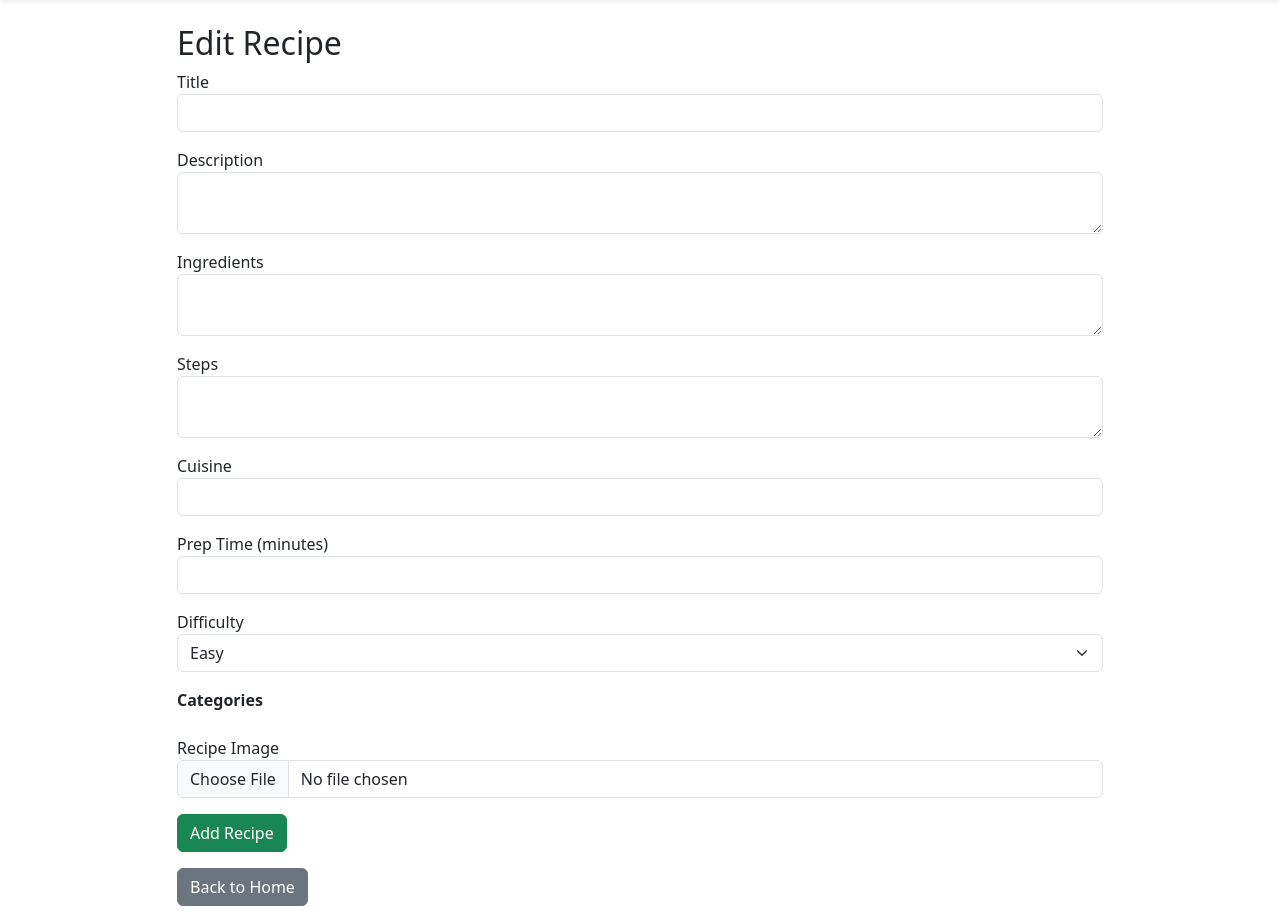
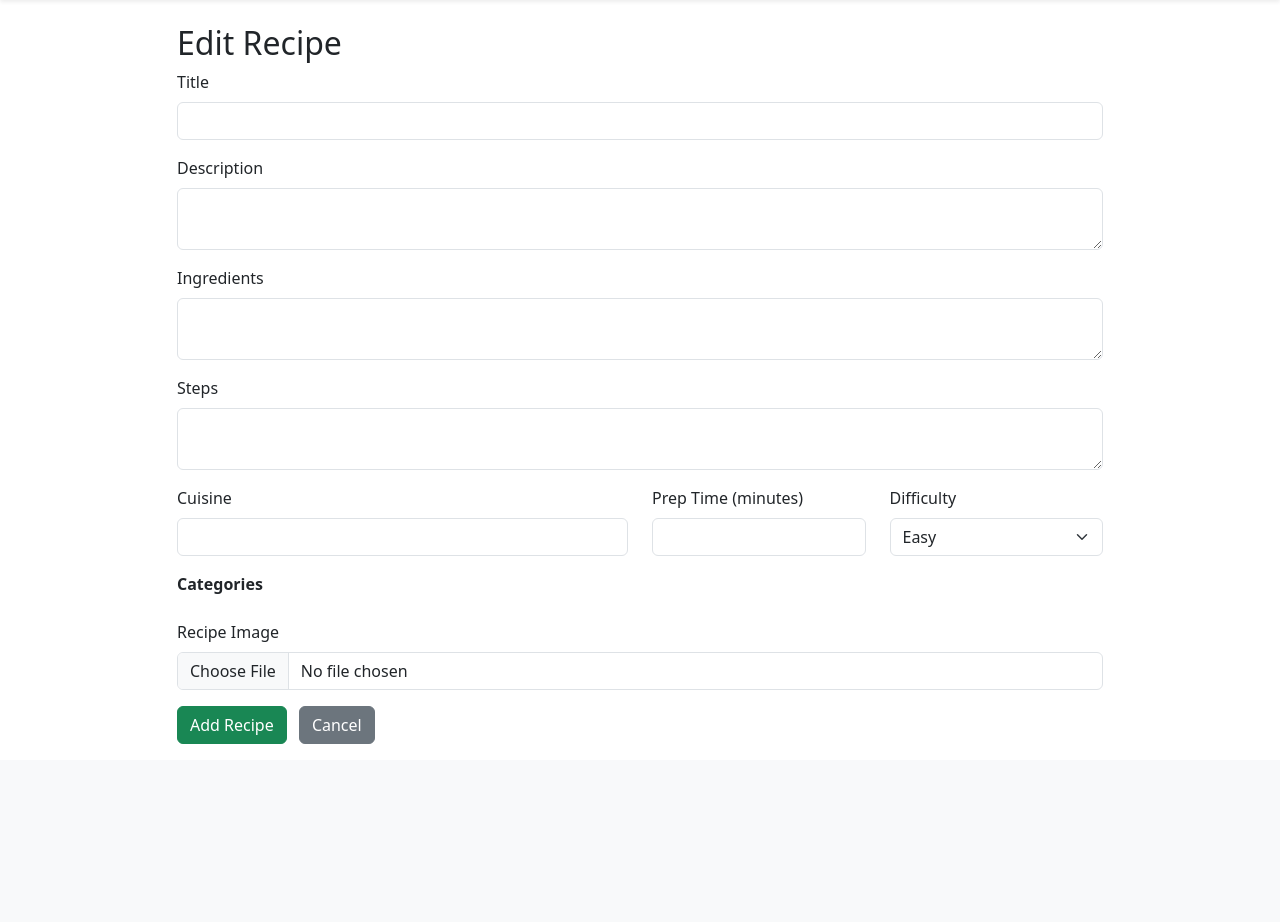
Before and after one commit to Danut89/Project_Online_Cookbook, a Flask app: template app/templates/edit_recipe.html in a window 1280 px wide. Shown: the part 56-978 px from the top of the page. After the commit the page ends 800 px from the top, so only its background shows below. Run offline with Flask 3, Linux system fonts and the light colour scheme; the template is opened without the code that fills it: values that come from a table or form of the project are taken from there, others are empty; some libraries are stand-ins or nearby versions.

Commit message:
Improved layout for edit_recipe and profile pages

```diff
--- a/app/templates/edit_recipe.html
+++ b/app/templates/edit_recipe.html
@@ -1,43 +1,44 @@
 {% extends "base.html" %}
 {% block content %}
 <h2>Edit Recipe</h2>
+
 <form method="POST" action="{{ url_for('main.edit_recipe', recipe_id=recipe.id) }}" enctype="multipart/form-data">
     {{ form.hidden_tag() }}
 
-        <p>
-            <label for="{{ form.title.id }}">{{ form.title.label }}</label>
+    <div class="mb-3">
+        {{ form.title.label(class="form-label") }}
         {{ form.title(class="form-control") }}
-        </p>
+    </div>
 
-        <p>
-            <label for="{{ form.description.id }}">{{ form.description.label }}</label>
+    <div class="mb-3">
+        {{ form.description.label(class="form-label") }}
         {{ form.description(class="form-control") }}
-        </p>
+    </div>
 
-        <p>
-            <label for="{{ form.ingredients.id }}">{{ form.ingredients.label }}</label>
+    <div class="mb-3">
+        {{ form.ingredients.label(class="form-label") }}
         {{ form.ingredients(class="form-control") }}
-        </p>
+    </div>
 
-        <p>
-            <label for="{{ form.steps.id }}">{{ form.steps.label }}</label>
+    <div class="mb-3">
+        {{ form.steps.label(class="form-label") }}
         {{ form.steps(class="form-control") }}
-        </p>
+    </div>
 
-        <p>
-            <label for="{{ form.cuisine.id }}">{{ form.cuisine.label }}</label>
+    <div class="row">
+        <div class="col-md-6 mb-3">
+            {{ form.cuisine.label(class="form-label") }}
             {{ form.cuisine(class="form-control") }}
-        </p>
-
-        <p>
-            <label for="{{ form.prep_time.id }}">{{ form.prep_time.label }}</label>
+        </div>
+        <div class="col-md-3 mb-3">
+            {{ form.prep_time.label(class="form-label") }}
             {{ form.prep_time(class="form-control") }}
-        </p>
-
-        <p>
-            <label for="{{ form.difficulty.id }}">{{ form.difficulty.label }}</label>
+        </div>
+        <div class="col-md-3 mb-3">
+            {{ form.difficulty.label(class="form-label") }}
             {{ form.difficulty(class="form-select") }}
-        </p>
+        </div>
+    </div>
 
     <!-- ✅ Categories Section -->
     <div class="mb-3">
@@ -50,13 +51,14 @@
         {% endfor %}
     </div>
 
-        <p>
-            <label for="{{ form.image.id }}">{{ form.image.label }}</label>
+    <div class="mb-3">
+        {{ form.image.label(class="form-label") }}
         {{ form.image(class="form-control") }}
-        </p>
+    </div>
 
-        <p>{{ form.submit(class="btn btn-success") }}</p>
+    <div class="mb-3">
+        {{ form.submit(class="btn btn-success") }}
+        <a href="{{ url_for('main.home') }}" class="btn btn-secondary ms-2">Cancel</a>
+    </div>
 </form>
-
-    <p><a href="{{ url_for('main.home') }}" class="btn btn-secondary">Back to Home</a></p>
 {% endblock %}
```
Also changed, not shown: app/templates/profile.html (+31 -11 lines). Lines whose indentation alone changed are shown as unchanged.
